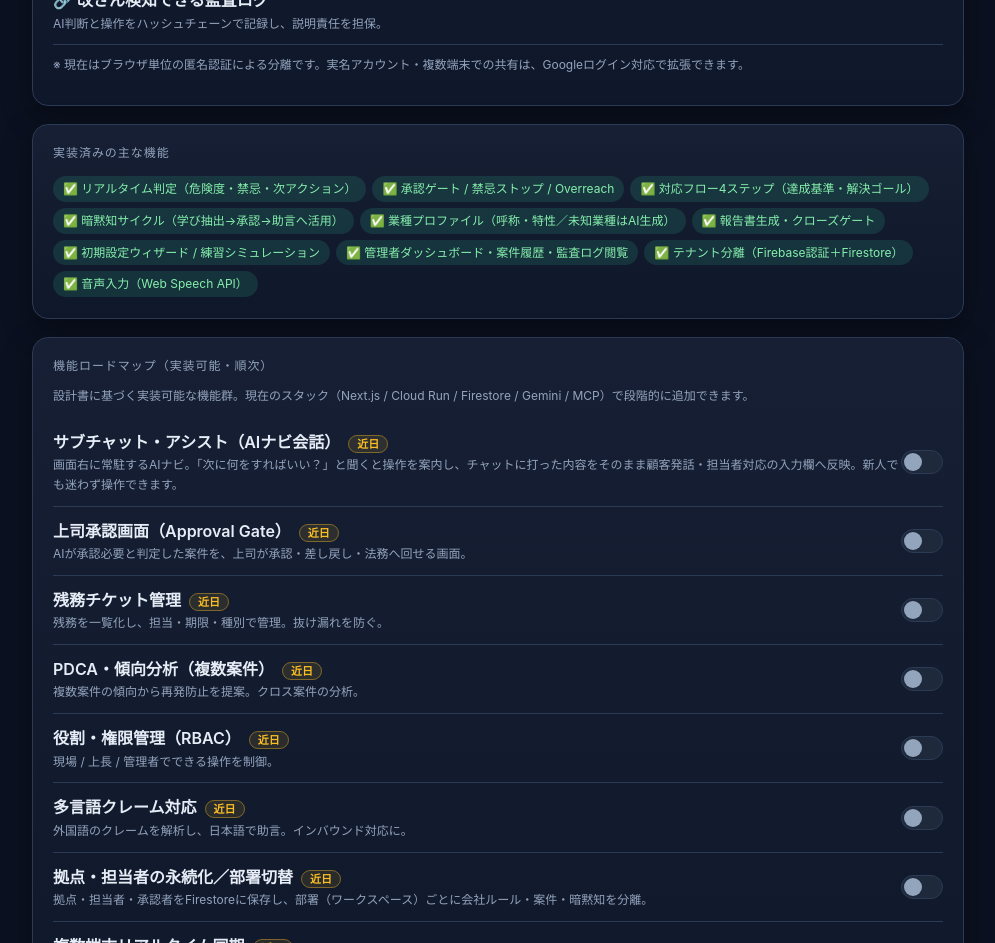
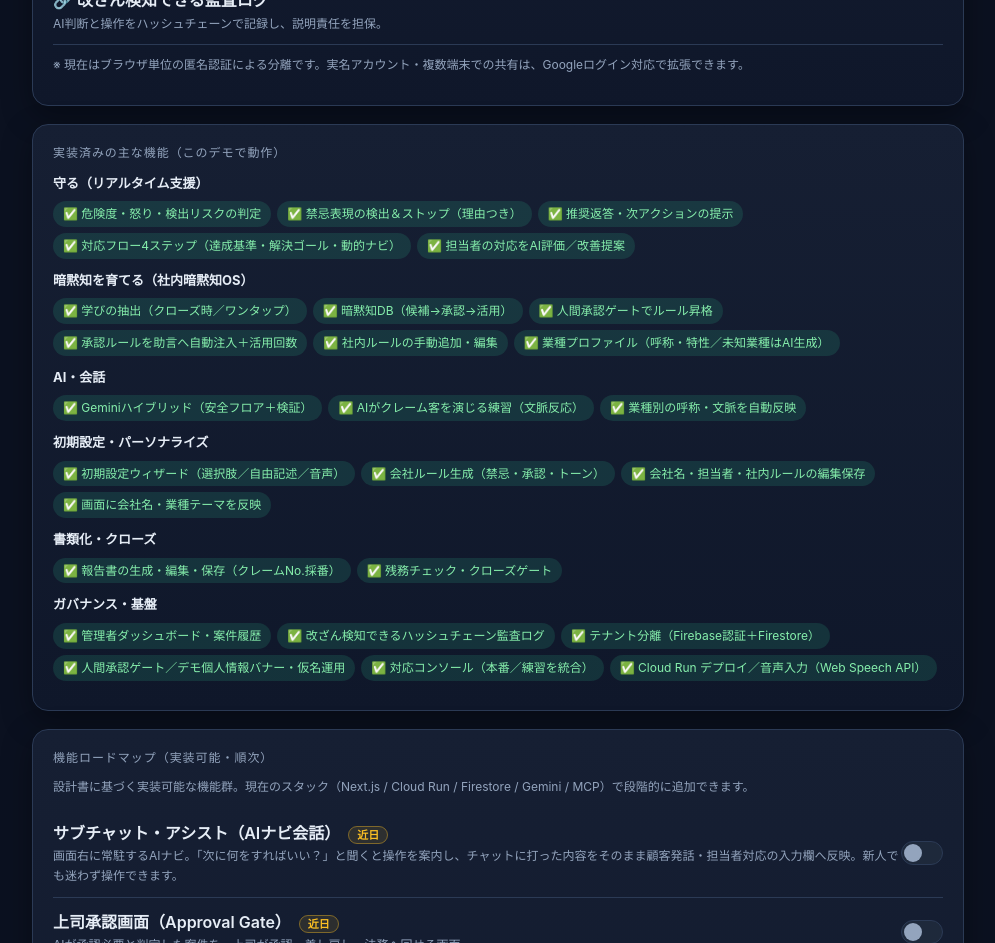
Before and after one commit to Da-P-AIP/complaintops-copilot, a Next.js app in the folder apps/web/: page /settings in a window 1280 px wide. Shown: the part 1360-2303 px from the top of the page, without its empty margins (142-1137 px from the left). Built offline with nearby package versions, Linux system fonts and the light colour scheme; no server answers.

Commit message:
docs/ui: 設定の実装済み機能をカテゴリ別に全面刷新（暗黙知ほか網羅）

```diff
--- a/apps/web/app/settings/page.tsx
+++ b/apps/web/app/settings/page.tsx
@@ -14,17 +14,60 @@ interface Row {
 const SUGGEST_MODES = ["OFF", "Text", "Icon", "Digest", "Admin Only"];
 const RULE_CATS = ["事実確認", "エスカレーション", "顧客対応", "補償判断", "再発防止", "その他"];
 
-const DONE = [
-  "リアルタイム判定（危険度・禁忌・次アクション）",
-  "承認ゲート / 禁忌ストップ / Overreach",
-  "対応フロー4ステップ（達成基準・解決ゴール）",
-  "暗黙知サイクル（学び抽出→承認→助言へ活用）",
+const DONE_GROUPS: { g: string; items: string[] }[] = [
+  {
+    g: "守る（リアルタイム支援）",
+    items: [
+      "危険度・怒り・検出リスクの判定",
+      "禁忌表現の検出＆ストップ（理由つき）",
+      "推奨返答・次アクションの提示",
+      "対応フロー4ステップ（達成基準・解決ゴール・動的ナビ）",
+      "担当者の対応をAI評価／改善提案",
+    ],
+  },
+  {
+    g: "暗黙知を育てる（社内暗黙知OS）",
+    items: [
+      "学びの抽出（クローズ時／ワンタップ）",
+      "暗黙知DB（候補→承認→活用）",
+      "人間承認ゲートでルール昇格",
+      "承認ルールを助言へ自動注入＋活用回数",
+      "社内ルールの手動追加・編集",
       "業種プロファイル（呼称・特性／未知業種はAI生成）",
-  "報告書生成・クローズゲート",
-  "初期設定ウィザード / 練習シミュレーション",
-  "管理者ダッシュボード・案件履歴・監査ログ閲覧",
+    ],
+  },
+  {
+    g: "AI・会話",
+    items: [
+      "Geminiハイブリッド（安全フロア＋検証）",
+      "AIがクレーム客を演じる練習（文脈反応）",
+      "業種別の呼称・文脈を自動反映",
+    ],
+  },
+  {
+    g: "初期設定・パーソナライズ",
+    items: [
+      "初期設定ウィザード（選択肢／自由記述／音声）",
+      "会社ルール生成（禁忌・承認・トーン）",
+      "会社名・担当者・社内ルールの編集保存",
+      "画面に会社名・業種テーマを反映",
+    ],
+  },
+  {
+    g: "書類化・クローズ",
+    items: ["報告書の生成・編集・保存（クレームNo.採番）", "残務チェック・クローズゲート"],
+  },
+  {
+    g: "ガバナンス・基盤",
+    items: [
+      "管理者ダッシュボード・案件履歴",
+      "改ざん検知できるハッシュチェーン監査ログ",
       "テナント分離（Firebase認証＋Firestore）",
-  "音声入力（Web Speech API）",
+      "人間承認ゲート／デモ個人情報バナー・仮名運用",
+      "対応コンソール（本番／練習を統合）",
+      "Cloud Run デプロイ／音声入力（Web Speech API）",
+    ],
+  },
 ];
 
 const EXTENSIONS = [
@@ -256,12 +299,17 @@ export default function SettingsPage() {
       </div>
 
       <div className="card" style={{ marginTop: 18 }}>
-        <p className="section-title">実装済みの主な機能</p>
+        <p className="section-title">実装済みの主な機能（このデモで動作）</p>
+        {DONE_GROUPS.map((grp) => (
+          <div key={grp.g} style={{ marginBottom: 8 }}>
+            <div style={{ fontWeight: 700, fontSize: 13, margin: "8px 0 4px", color: "var(--text)" }}>{grp.g}</div>
             <div>
-          {DONE.map((t) => (
+              {grp.items.map((t) => (
                 <span className="tag" key={t} style={{ margin: "3px 6px 3px 0", background: "rgba(52,211,153,0.14)", color: "#86efac" }}>✅ {t}</span>
               ))}
             </div>
+          </div>
+        ))}
       </div>
 
       <div className="card" style={{ marginTop: 18 }}>
```
Lines whose indentation alone changed are shown as unchanged.
